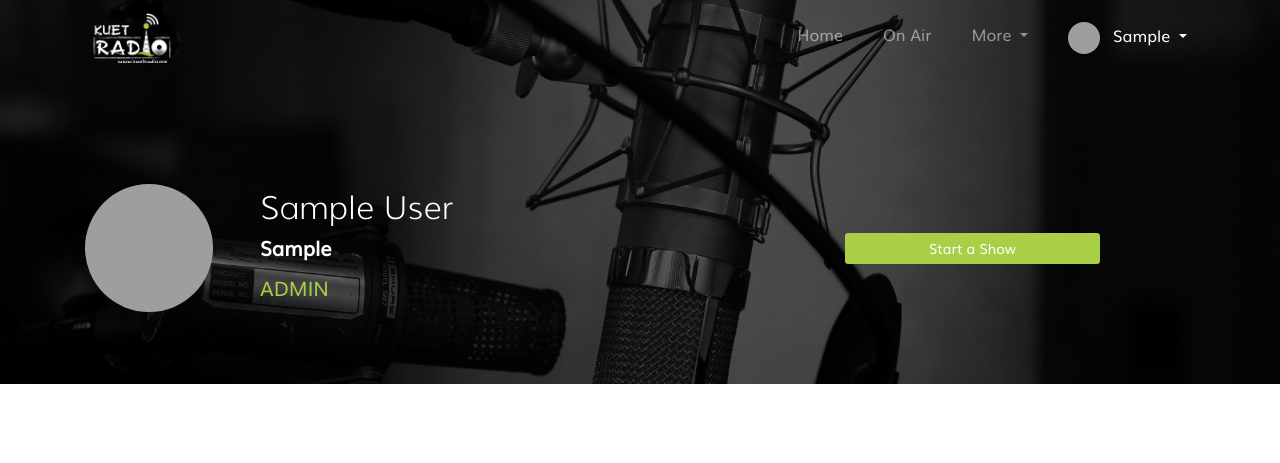
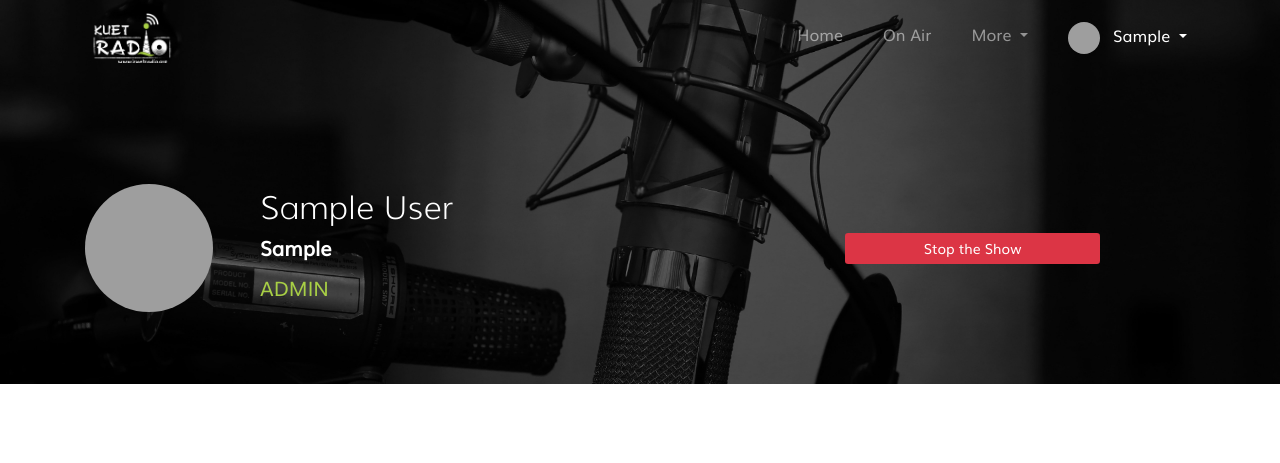
Before and after one commit to Showrin/kuet_radio, a PHP site: page /layouts/start_a_show.php in a window 1280 px wide. Shown: the top 463 px of the page. Run offline with PHP 8.4, Linux system fonts and the light colour scheme; the visitor is signed in with stand-in values (Sample User, id 1); tables that the repository leaves empty or names only in its code hold one stand-in row (values such as "Sample post"); some libraries are stand-ins or nearby versions; grey boxes are pictures that could not be loaded.

Commit message:
Update start show button in show creating page regarding amount of running show

```diff
--- a/layouts/start_a_show.php
+++ b/layouts/start_a_show.php
@@ -6,6 +6,7 @@
   include "../backend/connect_db.php";
   include "../backend/find_user_info.php";
   include '../backend/find_team_members.php';
+  include '../backend/find_current_show.php';
 ?>
 
 <!DOCTYPE html>
@@ -197,11 +198,25 @@
             <h5 class="text-uppercase text-primary"><?php echo $user['authority_level']; ?></h5>
           </div>
           <div class="col-6 col-lg-3 offset-3 offset-lg-0">
-            <a
-              href="./start_a_show.php"
-              class="btn btn-sm btn-block bg-primary text-white"
-              >Start a Show</a
-            >
+          <?php
+            if(mysqli_num_rows($running_show)) {
+              ?>
+                <a
+                  href="../backend/delete_running_show.php"
+                  class="btn btn-sm btn-block bg-danger text-white"
+                  >Stop the Show</a
+                >
+              <?php
+            } else {
+              ?>
+                <a
+                  href="./start_a_show.php"
+                  class="btn btn-sm btn-block bg-primary text-white"
+                  >Start a Show</a
+                >
+              <?php
+            }
+          ?>
           </div>
         </div>
       </div>
```
